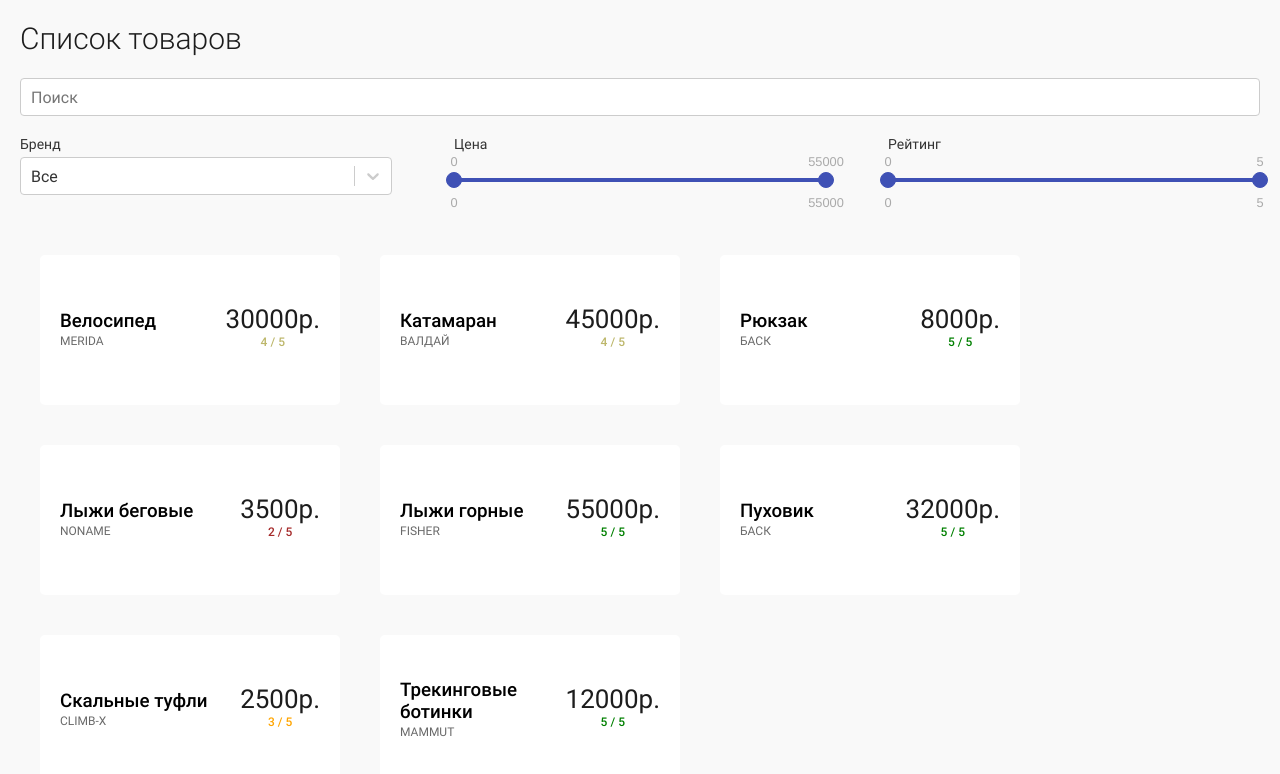
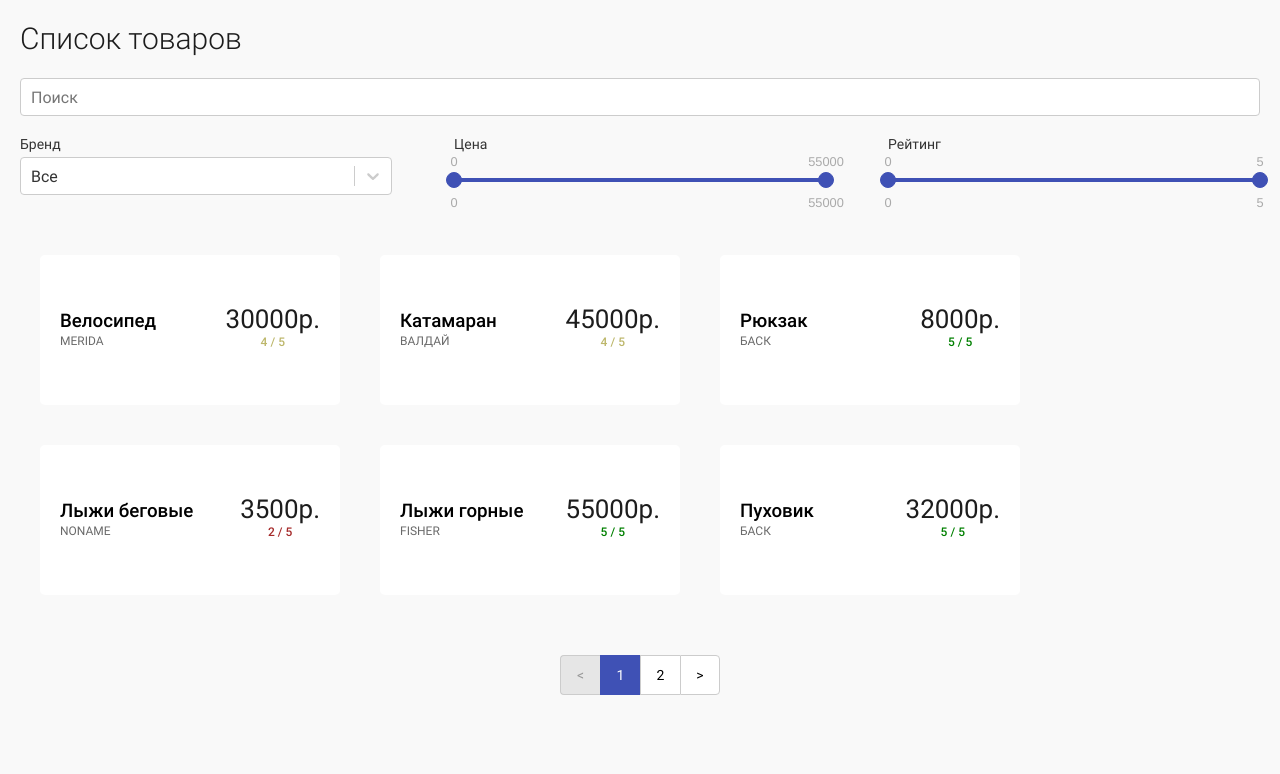
Before and after one commit to pirotech/rsd-test-task, a React app: page / in a window 1280 px wide. Shown: the top 774 px of the page. Built offline with nearby package versions, Linux system fonts and the light colour scheme.

Commit message:
Pagination created

```diff
--- a/src/components/mainPage/MainPage.jsx
+++ b/src/components/mainPage/MainPage.jsx
@@ -3,6 +3,7 @@ import UiCard from '../../shared/components/ui-card/UiCard';
 import UiTextField from '../../shared/components/ui-text-field/UiTextField';
 import UiSelect from '../../shared/components/ui-select/UiSelect';
 import UiRange from '../../shared/components/ui-range/UiRange';
+import UiPagination from '../../shared/components/ui-pagination/UiPagination';
 import goods from './goods.json';
 import './MainPage.scss';
 
@@ -34,16 +35,20 @@ class MainPage extends Component {
 				min: 0,
 				max: 5,
 			},
+      pageCount: 1,
+			page: 0,
 		};
 	}
 
 	onFieldChange = (name, value) => {
 		this.setState({
 			[name]: value,
+			page: 0,
 		}, this.filterGoods);
   };
 
 	filterGoods = () => {
+		// filter by top side filters
     const filteredGoods = this.state.goods.filter((item) => {
       const name = item.name.toLowerCase();
       const searchString = this.state.searchString.toLowerCase();
@@ -62,10 +67,27 @@ class MainPage extends Component {
       const { min, max } = this.state.rating;
       return item.rating >= min && item.rating <= max;
     }));
-    this.setState({
-      filteredGoods,
+    // calc count of pages
+    const PER_PAGE = 6;
+    const pageCount = Math.ceil(filteredGoods.length / PER_PAGE);
+    const { page } = this.state;
+    // filter one page
+		const pagedGoods = filteredGoods.filter((item, index) => {
+			return index >= PER_PAGE * page && index < PER_PAGE * (page + 1);
+		});
+
+		this.setState({
+      filteredGoods: pagedGoods,
+			pageCount,
+			page,
     });
   };
+
+	onPageChange = (value) => {
+		this.setState({
+			page: value.selected,
+		}, this.filterGoods);
+	};
 
 	render() {
 		return (
@@ -120,6 +142,13 @@ class MainPage extends Component {
 						</li>
 					))}
 				</ul>
+        <div className="pagination">
+					<UiPagination
+						forcePage={this.state.page}
+						pageCount={this.state.pageCount}
+						onPageChange={this.onPageChange}
+					/>
+        </div>
 			</div>
 		);
 	}
@@ -127,9 +156,7 @@ class MainPage extends Component {
 	componentDidMount() {
 		this.setState({
 			goods,
-      filteredGoods: goods,
-		});
-		// this.filterGoods();
+		}, this.filterGoods);
 	}
 }
 
--- a/src/components/mainPage/MainPage.scss
+++ b/src/components/mainPage/MainPage.scss
@@ -45,4 +45,11 @@
       margin: 20px;
     }
   }
+  .pagination {
+    display: flex;
+    flex-direction: row;
+    justify-content: center;
+    width: 100%;
+    margin-top: 40px;
+  }
 }
--- /dev/null
+++ b/src/shared/components/ui-pagination/UiPagination.jsx
@@ -0,0 +1,40 @@
+import React from 'react';
+import PropTypes from 'prop-types';
+import ReactPaginate from 'react-paginate';
+import './UiPagination.scss';
+
+
+const UiPagination = ({ forcePage, pageCount, onPageChange }) => {
+  return (
+    <ReactPaginate
+      previousLabel="<"
+      nextLabel=">"
+      breakLabel="..."
+      forcePage={forcePage}
+      pageCount={pageCount}
+      marginPagesDisplayed={1}
+      pageRangeDisplayed={5}
+      onPageChange={onPageChange}
+      breakClassName="ui-pagination__break"
+      breakLinkClassName="ui-pagination__break-link"
+      containerClassName="ui-pagination"
+      pageClassName="ui-pagination__page"
+      pageLinkClassName="ui-pagination__page-link"
+      activeClassName="ui-pagination__page_active"
+      activeLinkClassName="ui-pagination__link_active"
+      previousClassName="ui-pagination__previous"
+      nextClassName="ui-pagination__next"
+      previousLinkClassName="ui-pagination__previous-link"
+      nextLinkClassName="ui-pagination__next-link"
+      disabledClassName="ui-pagination_disabled"
+    />
+  );
+};
+
+UiPagination.propTypes = {
+  forcePage: PropTypes.number,
+  pageCount: PropTypes.number,
+  onPageChange: PropTypes.func,
+};
+
+export default UiPagination;
--- /dev/null
+++ b/src/shared/components/ui-pagination/UiPagination.scss
@@ -0,0 +1,50 @@
+.ui-pagination {
+  display: flex;
+  flex-direction: row;
+  align-items: center;
+  &__break {
+    &-link {}
+  }
+  &__page, &__previous, &__next {
+    display: flex;
+    justify-content: center;
+    align-items: center;
+    width: 40px;
+    height: 40px;
+    background-color: white;
+    border: 1px solid hsl(0, 0%, 80%);
+    transition: all 0.1s;
+    cursor: pointer;
+    &-link {
+      display: flex;
+      justify-content: center;
+      align-items: center;
+      width: 100%;
+      height: 100%;
+    }
+  }
+  &__page {
+    border-right: none;
+    &_active {
+      background-color: #3F51B5;
+      border-color: #3F51B5;
+      color: white;
+    }
+    &-link {
+      &_active {}
+    }
+  }
+  &__previous {
+    border-right: none;
+    border-radius: 4px 0 0 4px;
+    &-link {}
+  }
+  &__next {
+    border-radius: 0 4px 4px 0;
+    &-link {}
+  }
+  &_disabled {
+    background-color: lighten(hsl(0, 0%, 80%), 10%);
+    color: darken(hsl(0, 0%, 80%), 20%);
+  }
+}
```
